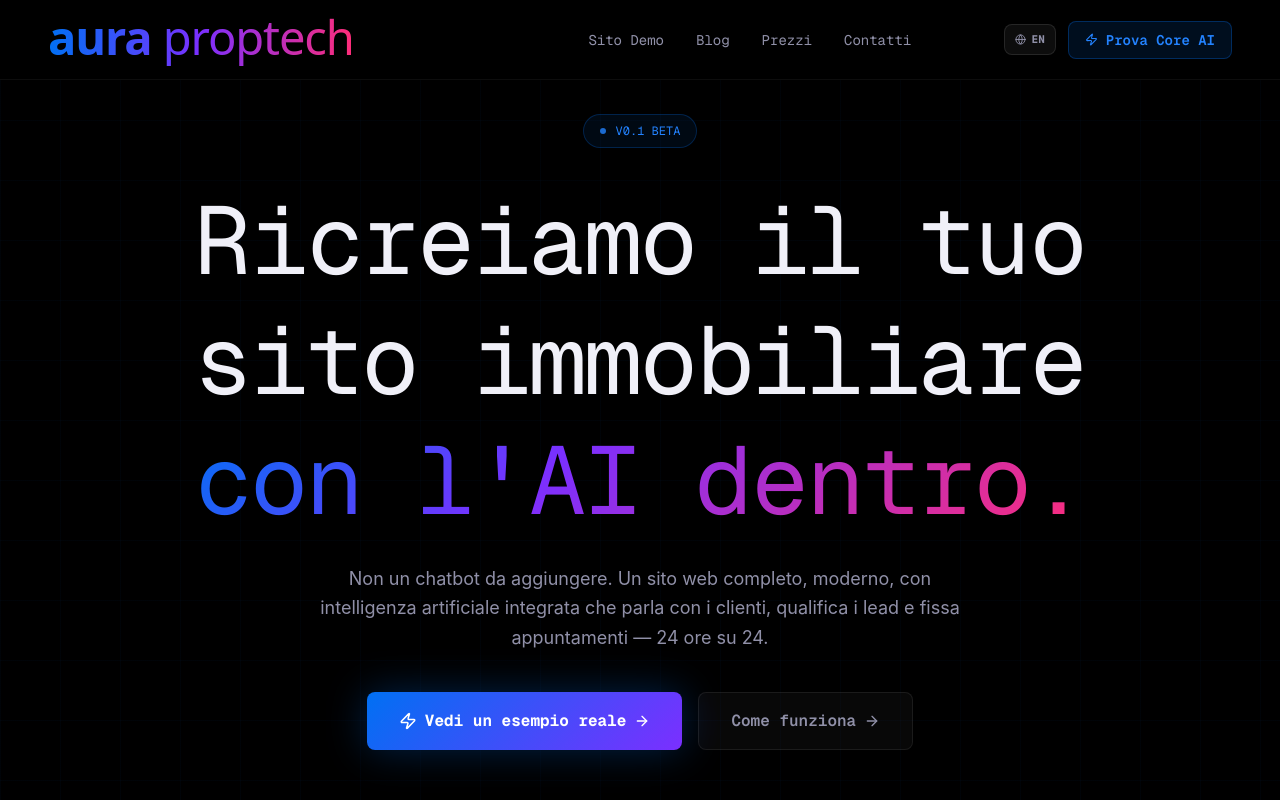
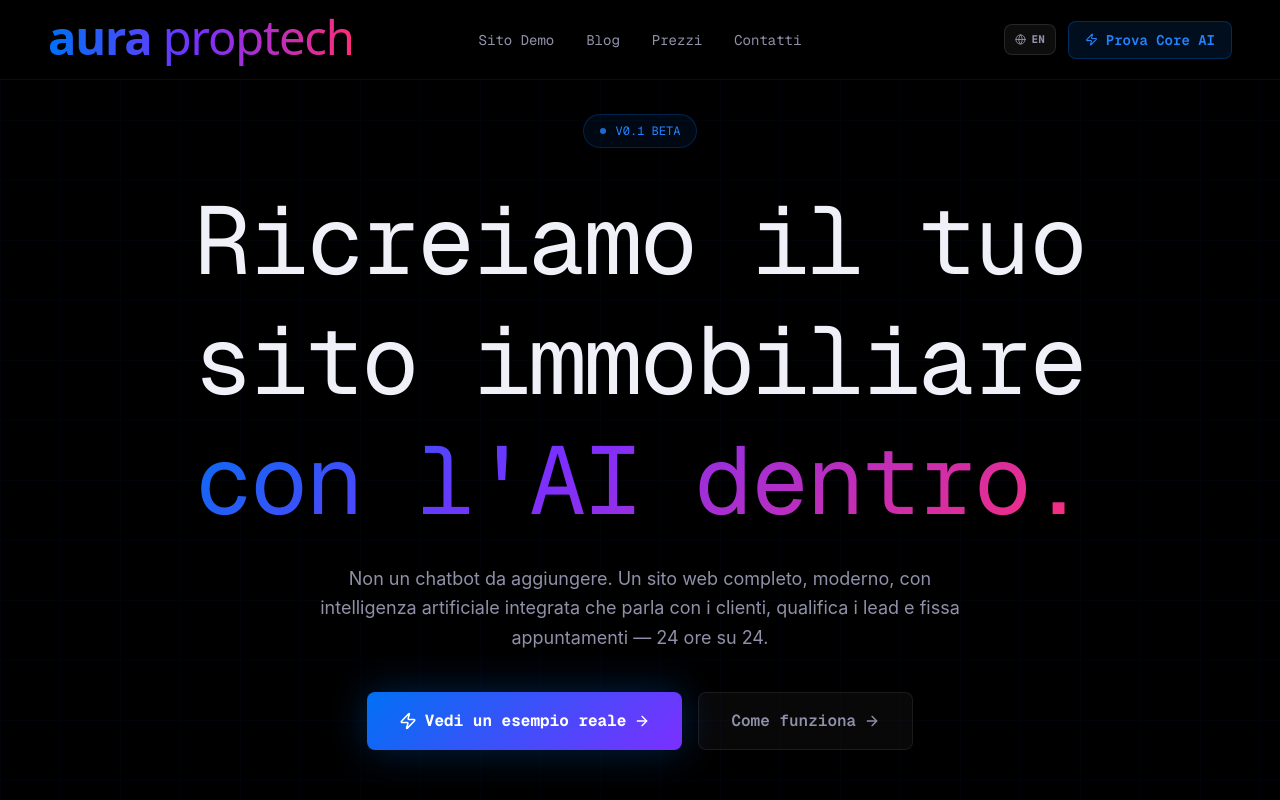
Before and after one commit to edoardooliveri/aura-proptech, a Next.js app: page / in a window 1280 px wide. Shown: the top 800 px of the page. Built offline with nearby package versions, Linux system fonts and the light colour scheme; no server answers; what @react-pdf/renderer would draw is missing.

Commit message:
Center navbar links absolutely

```diff
--- a/app/page.tsx
+++ b/app/page.tsx
@@ -52,7 +52,7 @@ export default function LandingPage() {
           <img src="/logo.svg" alt="Aura PropTech" className="h-14" />
         </Link>
 
-        <div className="hidden md:flex items-center gap-8 text-sm font-mono" style={{ color: "var(--text-secondary)" }}>
+        <div className="hidden md:flex items-center gap-8 text-sm font-mono absolute left-1/2 -translate-x-1/2" style={{ color: "var(--text-secondary)" }}>
           {navLinks.map(([label, href]) => (
             <Link key={href} href={href} className="hover:text-white transition-colors duration-300">
               {label}
```
